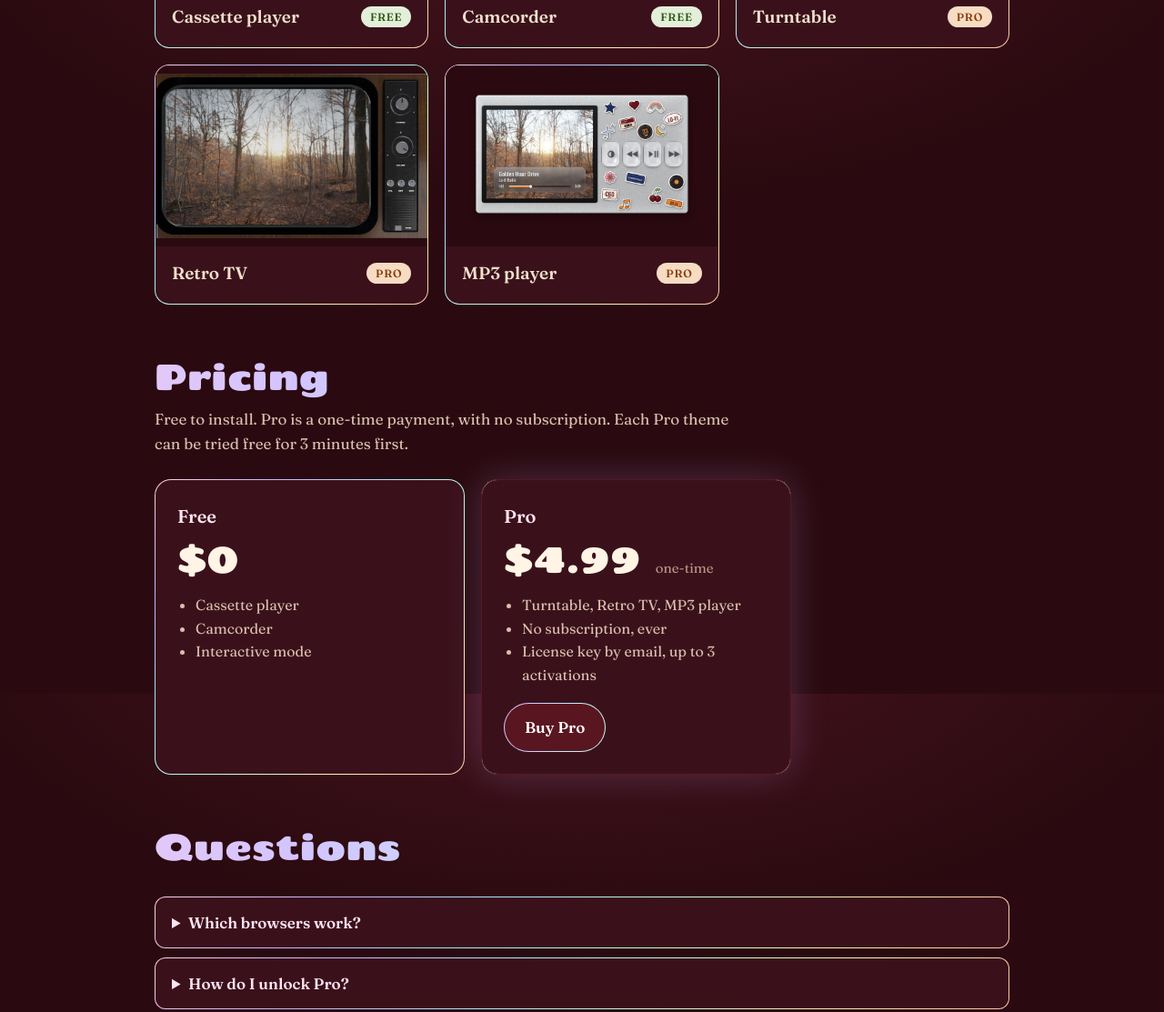
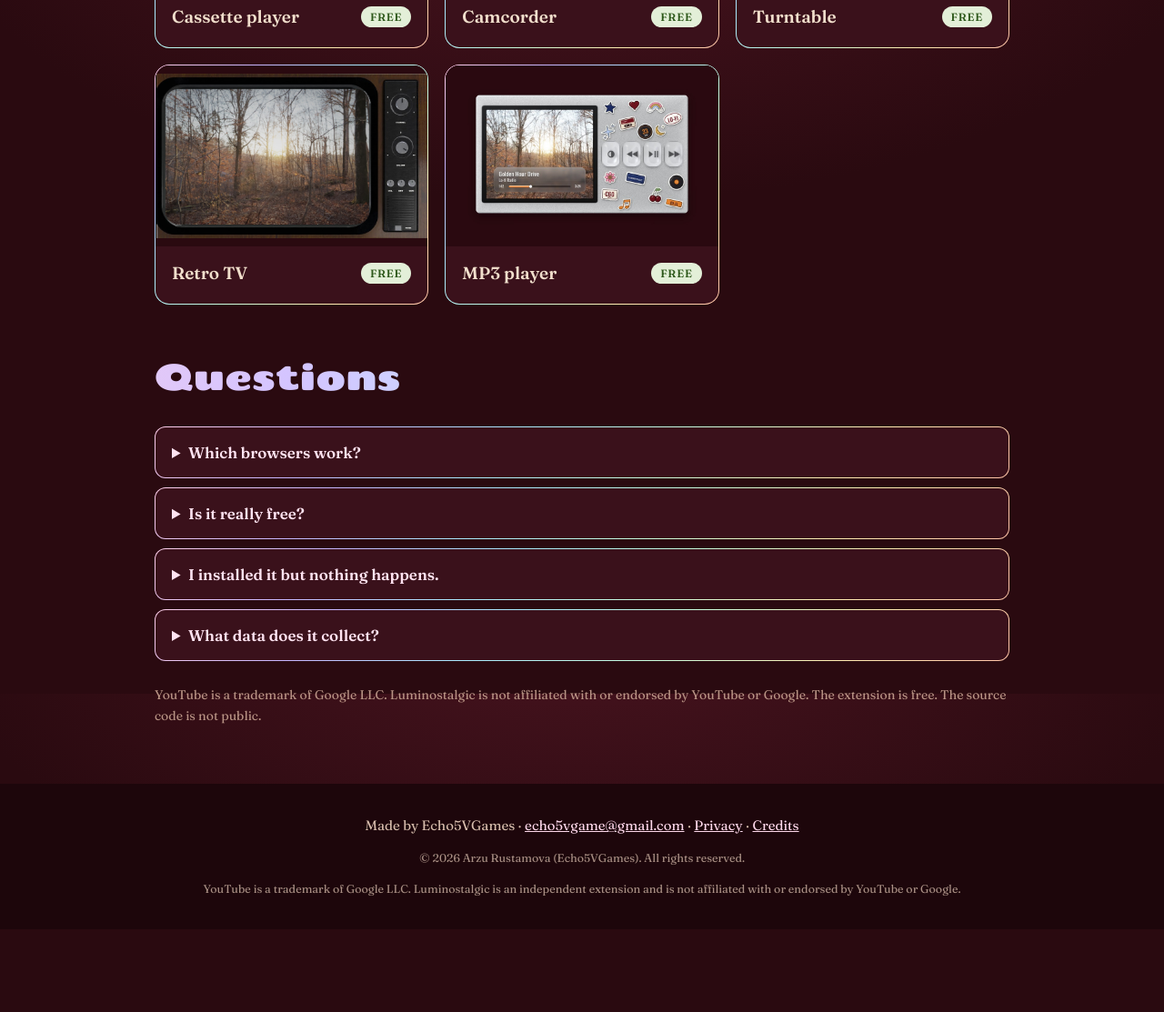
Before and after one commit to arjrst/luminostalgic, a plain HTML site: page index.html in a window 1280 px wide. Shown: the part 1637-2750 px from the top of the page at 91% size. After the commit the page ends 2659 px from the top, so only its background shows below. Drawn offline with Linux system fonts and the light colour scheme.

Commit message:
Add files via upload

```diff
--- a/index.html
+++ b/index.html
@@ -4,7 +4,7 @@
 <meta charset="utf-8">
 <meta name="viewport" content="width=device-width, initial-scale=1">
 <title>Luminostalgic: retro devices for YouTube picture-in-picture</title>
-<meta name="description" content="A Chrome extension that shows YouTube picture-in-picture inside a cassette player, camcorder, turntable, retro TV or MP3 player. Two themes free, Pro is a one-time $4.99.">
+<meta name="description" content="A Chrome extension that shows YouTube picture-in-picture inside a cassette player, camcorder, turntable, retro TV or MP3 player. Free.">
 <link rel="icon" href="images/icon.png">
 <style>
 @font-face{font-family:Chango;src:url(fonts/chango-latin-400-normal.woff2) format("woff2");font-weight:400;font-display:swap}
@@ -120,7 +120,6 @@ h2{margin-bottom:2px}
     <p class="tag">YouTube picture-in-picture, inside real retro devices.</p>
     <div class="btns">
       <a class="btn primary" href="https://chromewebstore.google.com/detail/luminostalgic-retro-pictu/aiagjhkcdpmobmncdclbeobihbjdiebh" target="_blank" rel="noopener">Add to Chrome</a>
-      <a class="btn ghost" href="#pricing">See pricing</a>
     </div>
   </div>
 </header>
@@ -147,38 +146,19 @@ h2{margin-bottom:2px}
     <div class="themes">
       <div class="theme"><img src="images/cassette.jpg" alt="Cassette player" loading="lazy"><div><b>Cassette player</b><span class="badge free">Free</span></div></div>
       <div class="theme"><img src="images/camcorder.jpg" alt="Camcorder" loading="lazy"><div><b>Camcorder</b><span class="badge free">Free</span></div></div>
-      <div class="theme"><img src="images/turntable.jpg" alt="Turntable" loading="lazy"><div><b>Turntable</b><span class="badge pro">Pro</span></div></div>
-      <div class="theme"><img src="images/tv.jpg" alt="Retro TV" loading="lazy"><div><b>Retro TV</b><span class="badge pro">Pro</span></div></div>
-      <div class="theme"><img src="images/classic.jpg" alt="MP3 player" loading="lazy"><div><b>MP3 player</b><span class="badge pro">Pro</span></div></div>
-    </div>
-  </section>
-
-  <section id="pricing">
-    <h2>Pricing</h2>
-    <p class="lead">Free to install. Pro is a one-time payment, with no subscription. Each Pro theme can be tried free for 3 minutes first.</p>
-    <div class="plans">
-      <div class="plan">
-        <h3>Free</h3>
-        <div class="price">$0</div>
-        <ul><li>Cassette player</li><li>Camcorder</li><li>Interactive mode</li></ul>
-      </div>
-      <div class="plan best">
-        <h3>Pro</h3>
-        <div class="price">$4.99 <small>one-time</small></div>
-        <ul><li>Turntable, Retro TV, MP3 player</li><li>No subscription, ever</li><li>License key by email, up to 3 activations</li></ul>
-        <a class="buy" href="https://echo5vgames.lemonsqueezy.com/checkout/buy/920ce4bb-caba-419a-8eb1-51a0517cbcbd" target="_blank" rel="noopener">Buy Pro</a>
-      </div>
+      <div class="theme"><img src="images/turntable.jpg" alt="Turntable" loading="lazy"><div><b>Turntable</b><span class="badge free">Free</span></div></div>
+      <div class="theme"><img src="images/tv.jpg" alt="Retro TV" loading="lazy"><div><b>Retro TV</b><span class="badge free">Free</span></div></div>
+      <div class="theme"><img src="images/classic.jpg" alt="MP3 player" loading="lazy"><div><b>MP3 player</b><span class="badge free">Free</span></div></div>
     </div>
   </section>
 
   <section class="faq">
     <h2>Questions</h2>
     <details><summary>Which browsers work?</summary><p>Chrome 116 or newer on desktop.</p></details>
-    <details><summary>How do I unlock Pro?</summary><p>After purchase, Lemon Squeezy emails you a license key. Paste it into the extension popup.</p></details>
+    <details><summary>Is it really free?</summary><p>Yes. Every theme is free, with no payment, no account and no subscription.</p></details>
     <details><summary>I installed it but nothing happens.</summary><p>If YouTube was already open when you installed, refresh the page once. Then click YouTube's picture-in-picture button as usual.</p></details>
-    <details><summary>Can I use my key on a new computer?</summary><p>One key works on up to 3 devices. To move it, click "Move to another computer" in the popup, then activate it on the new one. If you can't, email me and I'll free a slot.</p></details>
-    <details><summary>What data does it collect?</summary><p>None. No tracking, no analytics, no ads. The only thing sent out is your license key, to check it with Lemon Squeezy. Read the <a href="privacy.html">privacy policy</a>.</p></details>
-    <p class="note">YouTube is a trademark of Google LLC. Luminostalgic is not affiliated with or endorsed by YouTube or Google. The extension is free to install; Pro themes are a one-time purchase. The source code is not public.</p>
+    <details><summary>What data does it collect?</summary><p>None. No tracking, no analytics, no ads, and nothing is sent anywhere. Read the <a href="privacy.html">privacy policy</a>.</p></details>
+    <p class="note">YouTube is a trademark of Google LLC. Luminostalgic is not affiliated with or endorsed by YouTube or Google. The extension is free. The source code is not public.</p>
   </section>
 
 </main>
```
Also changed, not shown: privacy.html (+4 -6 lines), 2 other files.
